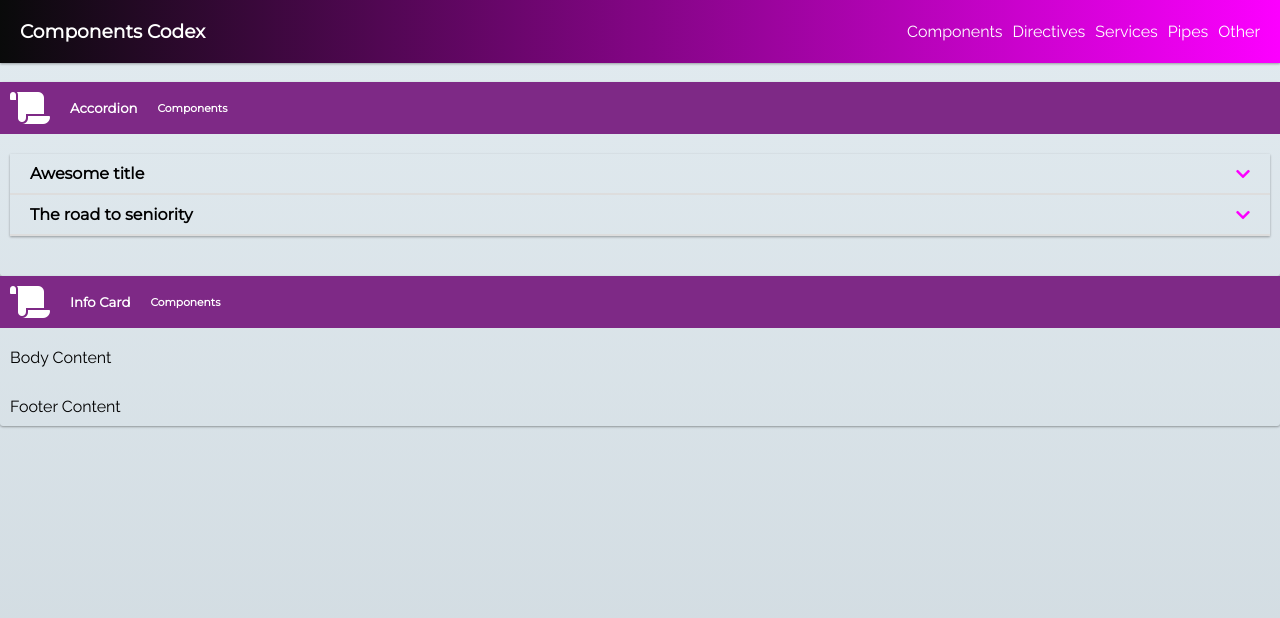
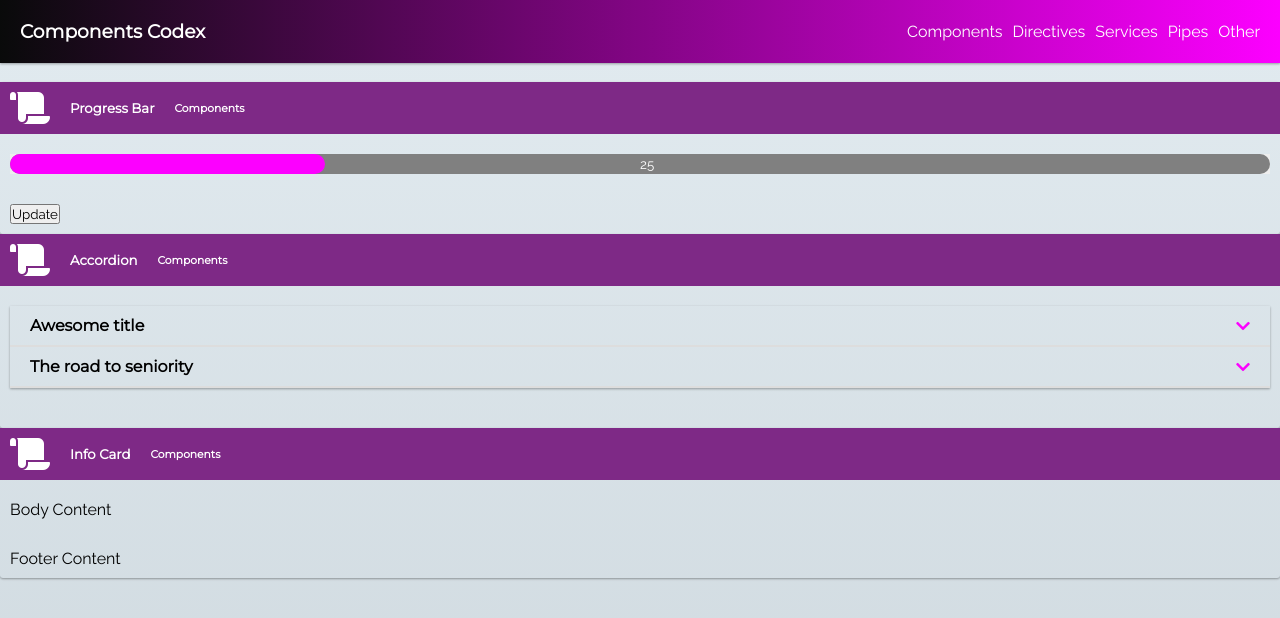
Before and after one commit to SavaAdi/100Challenge, an Angular app: page / in a window 1280 px wide. Shown: the top 618 px of the page. Built offline with nearby package versions, Linux system fonts and the light colour scheme.

Commit message:
added progress bar

```diff
--- a/src/app/app.component.html
+++ b/src/app/app.component.html
@@ -11,6 +11,11 @@
 
 <br>
 
+<app-card [iconClasses]="'fas fa-scroll fa-2x'" [title]="'Progress Bar'" [subTitle]="'Components'">
+  <app-progress-bar body [value]="progressValue"></app-progress-bar>>
+  <button footer (click)="progressValue = 75">Update</button>
+</app-card>
+
   <app-card [iconClasses]="'fas fa-scroll fa-2x'" [title]="'Accordion'" [subTitle]="'Components'">
     <app-accordion body [items]="accordionItems"></app-accordion>
   </app-card>
--- a/src/app/app.component.ts
+++ b/src/app/app.component.ts
@@ -19,4 +19,5 @@ export class AppComponent {
       isExpanded: false,
     },
   ];
+  public progressValue = 25;
 }
--- a/src/app/app.module.ts
+++ b/src/app/app.module.ts
@@ -5,13 +5,15 @@ import { AppComponent } from './app.component';
 import { ToolbarComponent } from './components/toolbar/toolbar.component';
 import { CardComponent } from './components/card/card.component';
 import { AccordionComponent } from './components/accordion/accordion.component';
+import { ProgressBarComponent } from './components/progress-bar/progress-bar.component';
 
 @NgModule({
   declarations: [
     AppComponent,
     ToolbarComponent,
     CardComponent,
-    AccordionComponent
+    AccordionComponent,
+    ProgressBarComponent
   ],
   imports: [
     BrowserModule
--- /dev/null
+++ b/src/app/components/progress-bar/progress-bar.component.html
@@ -0,0 +1,4 @@
+<div class="progress-container">
+    <small>{{ value }}</small>
+    <progress [value]="value" [max]="max"></progress>
+</div>
--- /dev/null
+++ b/src/app/components/progress-bar/progress-bar.component.scss
@@ -0,0 +1,33 @@
+
+
+.progress-container {
+    display: grid;
+    align-items: center;
+    position: relative;
+
+    small {
+        position: absolute;
+        left: 50%;
+        right: 50%;
+        color: white;
+    }
+
+    progress {
+        width: 100%;
+        height: 20px;
+        background-color: #eee;  // daca nu pui asta o sa vezi colturile progress-barului cu o alta culoare, #eee le face transparente
+        transition: all 1s;
+    }
+
+    // in firefox proprietatile cu ::-webkit-any() nu merg
+    progress[value]::-webkit-progress-value {
+        background-color: #FC00FF;
+        transition: all 3s;
+    }
+
+    progress[value]::-webkit-progress-bar,
+    progress[value]::-webkit-progress-value {
+        border-radius: 20px;
+
+    }
+}
--- /dev/null
+++ b/src/app/components/progress-bar/progress-bar.component.ts
@@ -0,0 +1,18 @@
+import { Component, Input, OnInit } from '@angular/core';
+
+@Component({
+  selector: 'app-progress-bar',
+  templateUrl: './progress-bar.component.html',
+  styleUrls: ['./progress-bar.component.scss']
+})
+export class ProgressBarComponent implements OnInit {
+
+@Input() public value = 0;
+@Input() public max = 100;
+
+  constructor() { }
+
+  ngOnInit(): void {
+  }
+
+}
```
Also changed, not shown: 1 other file (tests, documents, lock files or other folders).
